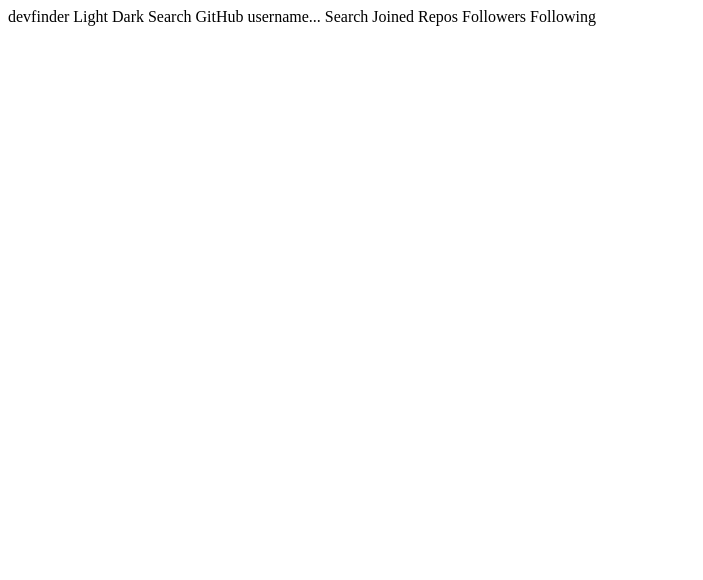
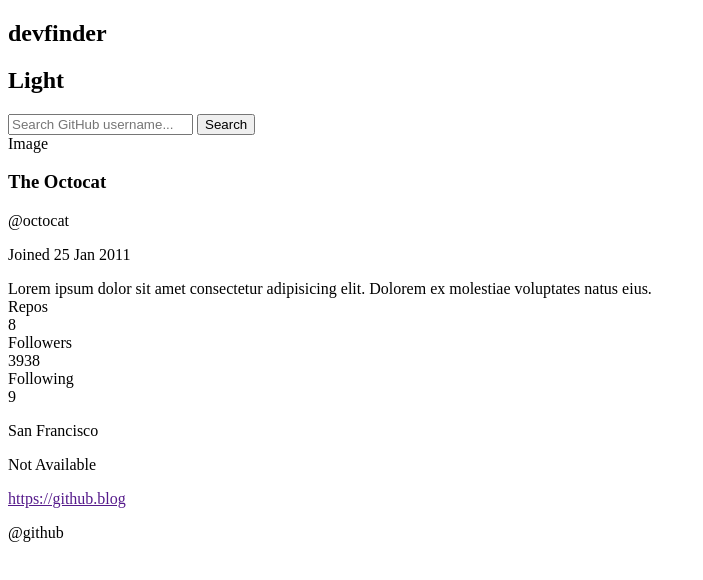
Before and after one commit to DanyGlez94/Github-User-Search-App, a plain HTML site: page index.html in a window 1280 px wide. Shown: the whole page, without its empty margins (0-703 px from the left). Drawn offline with Linux system fonts and the light colour scheme.

Commit message:
Terminada la estructura de HTML

```diff
--- a/index.html
+++ b/index.html
@@ -10,21 +10,53 @@
 </head>
 <body>
   <main id="container">
+    <nav id="navbar" class="navbar">
+      <h1 class="navbar__title">devfinder</h1>
 
+      <h2 class="navbar__subtitle">Light</h2>
+      <!-- <h2 class="navbar__subtitle">Dark</h2> -->
+    </nav>
+    <section class="searchBar">
+      <i class="searchBar__icon"></i>
+      <input type="text" class="searchBar__input" placeholder="Search GitHub username...">
+      <button class="searchBar__button">Search</button>
+    </section>
+    <section class="card">
+      <div class="card__profile">
+        <div class="card__img">Image</div>
+        <div class="card__profileInfo">
+          <h3 class="card__profileTitle">The Octocat</h3>
+          <p class="card__profileUserName">@octocat</p>
+          <p class="card__profileDate">Joined 25 Jan 2011</p>
+        </div>
+      </div>
+      <div class="card__bio">Lorem ipsum dolor sit amet consectetur adipisicing elit. Dolorem ex molestiae voluptates natus eius.</div>
+      <div class="card__userData">
+        <div>
+          <div class="card__dataTitle">Repos</div>
+          <div class="card__dataNumber">8</div>
+        </div>
+        <div>
+          <div class="card__dataTitle">Followers</div>
+          <div class="card__dataNumber">3938</div>
+        </div>
+        <div>
+          <div class="card__dataTitle">Following</div>
+          <div class="card__dataNumber">9</div>
+        </div>
+      </div>
+      <div class="card__userContact">
+        <i class="card__icon--contact"></i>
+        <p class="card__text">San Francisco</p>
+        <i class="card__icon--contact"></i>
+        <p class="card__text">Not Available</p>
+        <i class="card__icon--contact"></i>
+        <p class="card__text"><a href="">https://github.blog</a></p>
+        <i class="card__icon--contact"></i>
+        <p class="card__text">@github</p>
+      </div>
+    </section>
   </main>
-  devfinder
-
-  Light
-  Dark
-
-  Search GitHub username...
-  Search
-
-  Joined
-
-  Repos
-  Followers
-  Following
   <script src="/js/main.js"></script>
 </body>
 </html>
```
